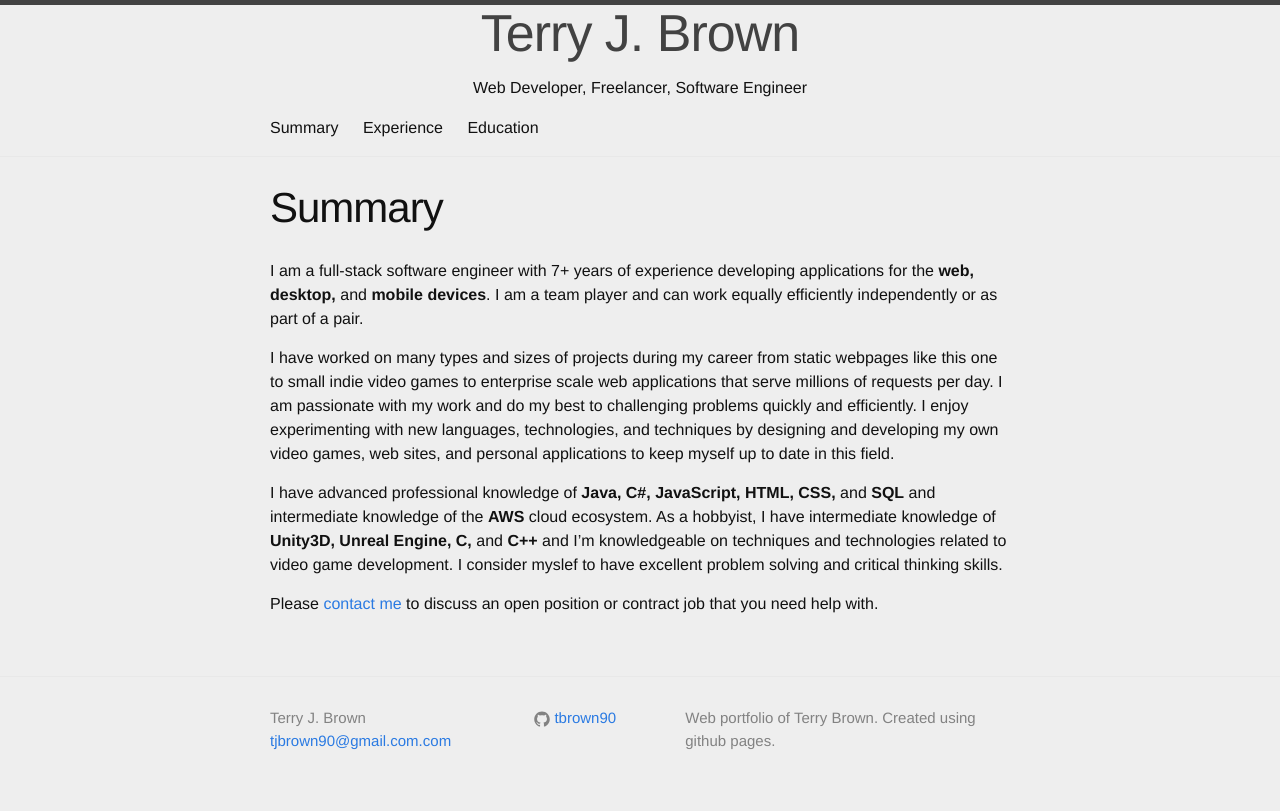
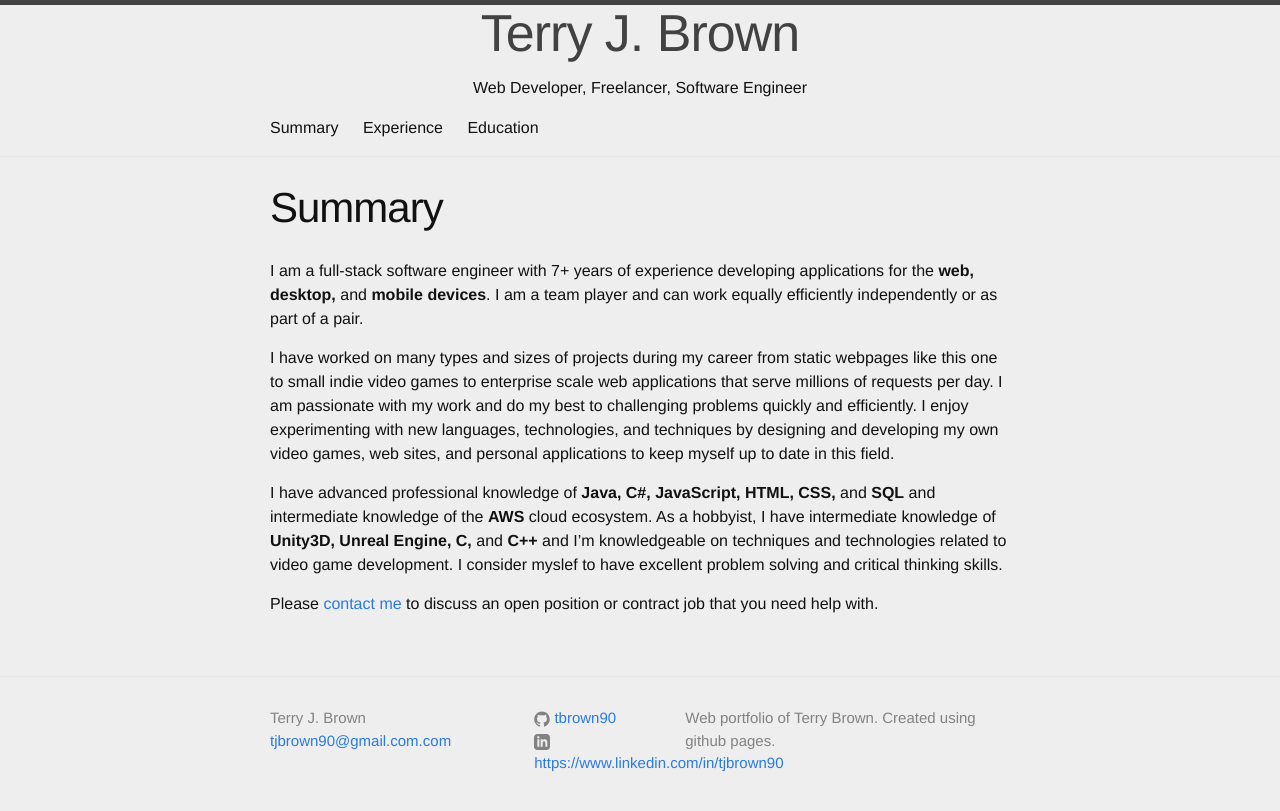
Before and after one commit to tbrown90/tbrown90.github.io, a Jekyll site: the page built from summary.md, in a window 1280 px wide. Shown: the top 811 px of the page. Built offline with Jekyll 4.4.1, drawn with Linux system fonts in a browser that asks for light colours.

Commit message:
Update footer.

```diff
--- a/_config.yml
+++ b/_config.yml
@@ -7,6 +7,7 @@ description: > # this means to ignore newlines until "baseurl:"
 baseurl: "" # the subpath of your site, e.g. /blog/
 url: "http://www.iamtjbrown.com" # the base hostname & protocol for your site
 github_username:  tbrown90
+linkedin_url: https://www.linkedin.com/in/tjbrown90
 
 # Build settings
 markdown: kramdown
--- a/_includes/footer.html
+++ b/_includes/footer.html
@@ -27,18 +27,14 @@
             </a>
           </li>
           {% endif %}
-
-          {% if site.twitter_username %}
+          {% if site.linkedin_url %}
           <li>
-            <a href="https://twitter.com/{{ site.twitter_username }}">
-              <span class="icon  icon--twitter">
-                <svg viewBox="0 0 16 16">
-                  <path fill="#828282" d="M15.969,3.058c-0.586,0.26-1.217,0.436-1.878,0.515c0.675-0.405,1.194-1.045,1.438-1.809
-                  c-0.632,0.375-1.332,0.647-2.076,0.793c-0.596-0.636-1.446-1.033-2.387-1.033c-1.806,0-3.27,1.464-3.27,3.27 c0,0.256,0.029,0.506,0.085,0.745C5.163,5.404,2.753,4.102,1.14,2.124C0.859,2.607,0.698,3.168,0.698,3.767 c0,1.134,0.577,2.135,1.455,2.722C1.616,6.472,1.112,6.325,0.671,6.08c0,0.014,0,0.027,0,0.041c0,1.584,1.127,2.906,2.623,3.206 C3.02,9.402,2.731,9.442,2.433,9.442c-0.211,0-0.416-0.021-0.615-0.059c0.416,1.299,1.624,2.245,3.055,2.271 c-1.119,0.877-2.529,1.4-4.061,1.4c-0.264,0-0.524-0.015-0.78-0.046c1.447,0.928,3.166,1.469,5.013,1.469 c6.015,0,9.304-4.983,9.304-9.304c0-0.142-0.003-0.283-0.009-0.423C14.976,4.29,15.531,3.714,15.969,3.058z"/>
-                </svg>
+            <a href="{{ site.linkedin_url }}">
+              <span class="icon  icon--github">
+                  <svg xmlns="http://www.w3.org/2000/svg" width="24" height="24" viewBox="0 0 24 24"><path d="M19 0h-14c-2.761 0-5 2.239-5 5v14c0 2.761 2.239 5 5 5h14c2.762 0 5-2.239 5-5v-14c0-2.761-2.238-5-5-5zm-11 19h-3v-11h3v11zm-1.5-12.268c-.966 0-1.75-.79-1.75-1.764s.784-1.764 1.75-1.764 1.75.79 1.75 1.764-.783 1.764-1.75 1.764zm13.5 12.268h-3v-5.604c0-3.368-4-3.113-4 0v5.604h-3v-11h3v1.765c1.396-2.586 7-2.777 7 2.476v6.759z"/></svg>
               </span>
 
-              <span class="username">{{ site.twitter_username }}</span>
+              <span class="username">{{ site.linkedin_url }}</span>
             </a>
           </li>
           {% endif %}
```
